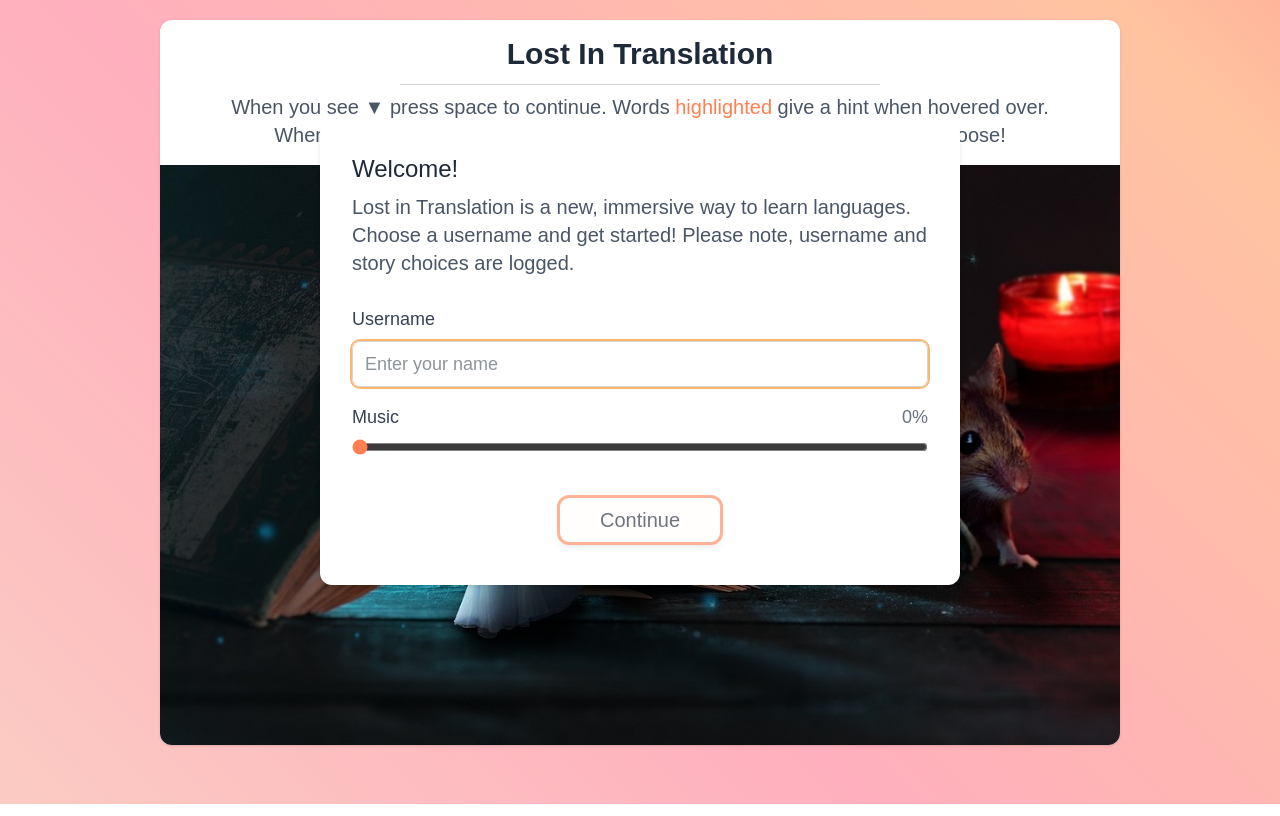
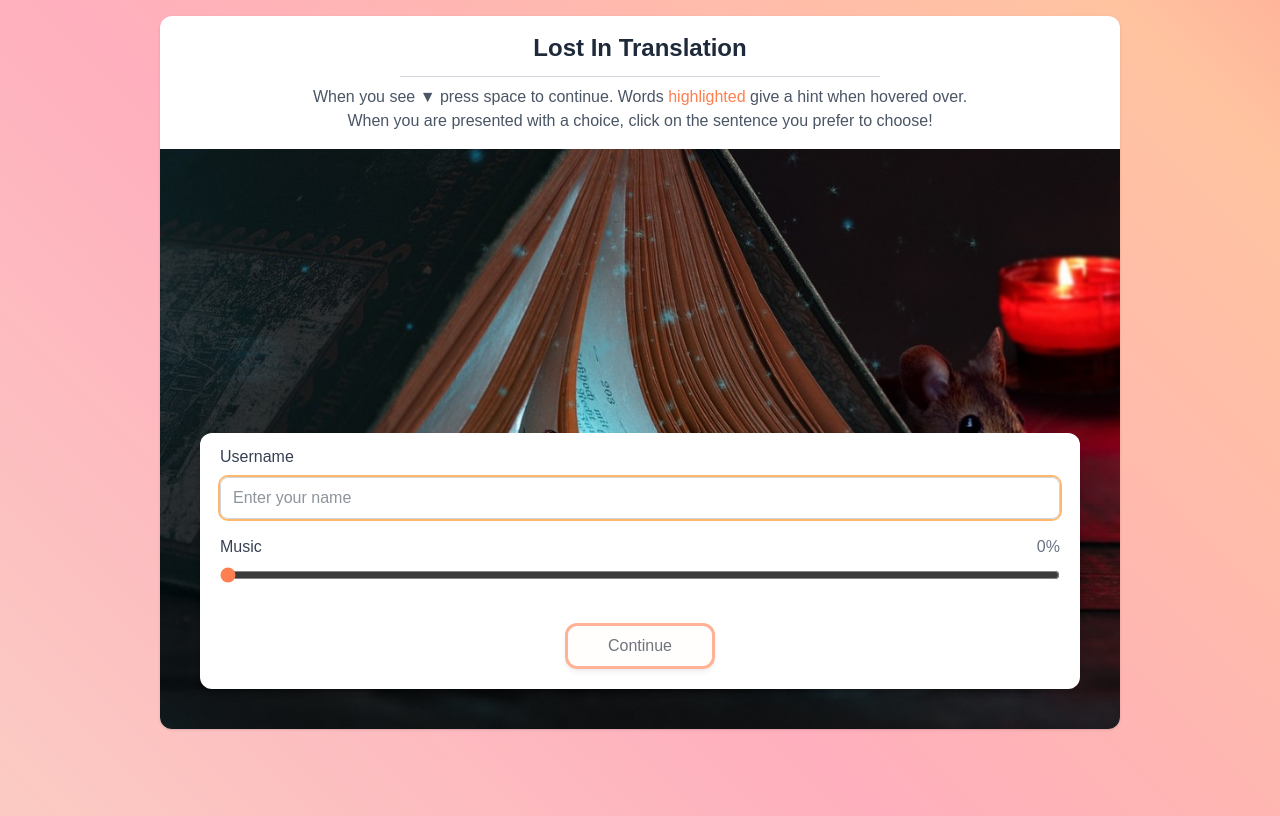
Before and after one commit to DominicBillingham/LostInTranslation, a React (Vite) app: page / in a window 1280 px wide. Built offline with nearby package versions, Linux system fonts and the light colour scheme; a web font is replaced by a local one.

Commit message:
Tidying up the scaling

```diff
--- a/src/InteractiveQuiz.tsx
+++ b/src/InteractiveQuiz.tsx
@@ -72,7 +72,7 @@ export default function InteractiveQuiz({quizRef, navigateToNode}) {
             {/* Primary question textbox moved further up */}
             <div
                 id="storyTextBox"
-                className="absolute bottom-[260px] left-[40px] right-[40px] bg-white/90 rounded-xl p-3 text-gray-800 h-[80px] shadow-md fade"
+                className="absolute bottom-[260px] left-[40px] right-[40px] bg-white/90 rounded-xl p-3 text-gray-800 text-sm sm:text-base md:text-lg h-[80px] shadow-md fade"
             >
 
                 <p className="fade" key={refreshAnimations}>
@@ -103,7 +103,7 @@ export default function InteractiveQuiz({quizRef, navigateToNode}) {
                             key={ans.answerText + i}
                             type="button"
                             disabled={!areOptionsEnabled}
-                            className="bg-orange-100/95 rounded-xl p-2 pl-3 text-gray-900 shadow-md hover:shadow-lg  border-[#FF7F50] border-3 text-left hover:cursor-pointer hover:bg-orange-200/95 fade "
+                            className="bg-orange-100/95 rounded-xl overflow-x-auto overflow-y-hidden whitespace-nowrap p-2 pl-3 text-gray-900 shadow-md hover:shadow-lg  border-[#FF7F50] border-3 text-left hover:cursor-pointer hover:bg-orange-200/95 fade text-sm sm:text-base md:text-lg"
                             onClick={() => ChooseAnswer(ans)}
                         >
                             {ans.answerText}
@@ -117,7 +117,7 @@ export default function InteractiveQuiz({quizRef, navigateToNode}) {
                 <div className="absolute left-[40px] right-[40px] bottom-[57px] z-10 flex justify-center">
                     <button
                         type="button"
-                        className="bg-orange-200/95 rounded-xl px-32 py-2 text-gray-900 shadow-md hover:shadow-lg border-[#FF7F50] border-3 text-center hover:cursor-pointer hover:bg-orange-300/95 fade"
+                        className="bg-orange-200/95 rounded-xl px-32 py-2 text-gray-900 text-sm sm:text-base md:text-lg shadow-md hover:shadow-lg border-[#FF7F50] border-3 text-center hover:cursor-pointer hover:bg-orange-300/95 fade"
                         onClick={Continue}
                     >
                         Continue
--- a/src/InteractiveStory.tsx
+++ b/src/InteractiveStory.tsx
@@ -120,7 +120,7 @@ export default function InteractiveStory({ sceneRef, navigateToNode }) {
         <>
             <div
                 id="storyTextBox"
-                className={`  absolute ${textBoxBottomClass} left-[40px] right-[40px] bg-white/90 rounded-xl p-3 text-gray-800 h-[80px] shadow-md fade2 transition-all duration-500 ease-out transform`}
+                className={`  absolute ${textBoxBottomClass} left-[40px] right-[40px] bg-white/90 rounded-xl p-3 text-gray-800 text-sm sm:text-base md:text-lg h-[80px] shadow-md fade2 transition-all duration-500 ease-out transform`}
             >
 
                 <p className="fade" key={refreshAnimations}>
@@ -142,7 +142,7 @@ export default function InteractiveStory({ sceneRef, navigateToNode }) {
                         <button
                             key={opt + i}
                             type="button"
-                            className="bg-orange-100/95 rounded-xl p-2 pl-3 text-gray-900 shadow-md hover:shadow-lg  border-[#FF7F50] border-3 text-left hover:cursor-pointer hover:bg-orange-200/95 fade "
+                            className="bg-orange-100/95 rounded-xl p-2 pl-3 text-gray-900 text-sm sm:text-base md:text-lg shadow-md hover:shadow-lg  border-[#FF7F50] border-3 text-left hover:cursor-pointer hover:bg-orange-200/95 fade "
                             onClick={() => MakeChoice(opt)}
                         >
                             {opt}
--- a/src/LostInTranslation.tsx
+++ b/src/LostInTranslation.tsx
@@ -1,6 +1,11 @@
 import {useEffect, useRef, useState} from "react";
 import InteractiveStory from "./InteractiveStory.tsx";
 import InteractiveQuiz from "./InteractiveQuiz.tsx";
+
+// send data to the spreadsheet whenever a choice is made
+// log the data
+// fix it for smaller screen sizes
+
 
 interface Scene {
     sceneName: string;
@@ -161,11 +166,11 @@ function LostInTranslation() {
         <>
             <div className="flex-1 story-column max-w-[calc(100vh*(6/5))] ">
                 <div className="bg-white rounded-xl shadow pt-4">
-                    <h1 className="text-3xl font-bold text-center pb-1 text-gray-800">
+                    <h1 className="text-2xl md:text-3xl font-bold text-center pb-1 text-gray-800">
                         Lost In Translation
                     </h1>
                     <div className="border-b border-gray-300 w-1/2 mx-auto  my-2"></div>
-                    <div className="text-center text-gray-600">
+                    <div className="text-center text-gray-600 text-sm sm:text-base">
                         <span>
                           When you see ▼ press space to continue. Words{' '}
                             <span className="text-coral custom-tooltip" data-tooltip="Just like this!">
@@ -176,7 +181,7 @@ function LostInTranslation() {
                         </span>
                     </div>
 
-                    <div id="storyContainer" className="relative mt-4 text-xl">
+                    <div id="storyContainer" className="relative mt-4 text-sm sm:text-base md:text-lg">
 
                         {imageHmtl}
 
--- a/src/OpeningMenu.tsx
+++ b/src/OpeningMenu.tsx
@@ -67,19 +67,19 @@ export default function Options() {
 
     return (
 
-        <div className="flex flex-col md:flex-row gap-4 p-4 main-container justify-center m-1 font-medium custom-font text-xl">
+        <div className="font-medium custom-font text-base">
 
             {gameStarted &&
                 <LostInTranslation/>
             }
 
             {!gameStarted &&
-                <div className="flex-1 story-column max-w-[calc(100vh*(6/5))]  ">
+                <div className="flex-1 story-column max-w-[calc(100vh*(6/5))] m-auto mt-[2vh] ">
                     <div className="bg-white rounded-xl shadow pt-4">
-                        <h1 className="text-3xl font-bold text-center pb-1 text-gray-800">
+                        <h1 className="text-2xl font-bold text-center pb-1 text-gray-800">
                             Lost In Translation
                         </h1>
-                        <div className="border-b border-gray-300 w-1/2 mx-auto  my-2"></div>
+                        <div className="border-b border-gray-300 w-1/2 mx-auto my-2"></div>
                         <div className="text-center text-gray-600">
                         <span>
                           When you see ▼ press space to continue. Words{' '}
@@ -91,7 +91,7 @@ export default function Options() {
                         </span>
                         </div>
 
-                        <div className="relative mt-4 text-xl h-[calc(100vh-220px)]">
+                        <div className="relative mt-4 h-[calc(100vh-220px)]">
                             {/* Background start image to mirror main game layout */}
                             <img
                                 src={`${import.meta.env.BASE_URL}start.jpg`}
@@ -101,61 +101,30 @@ export default function Options() {
 
                             {/* Overlay options card */}
                             <div
-                                className={`absolute inset-x-[160px] bottom-[160px] bg-white p-8 rounded-xl  text-gray-800 shadow-md z-10 text-1xl transition-all duration-500 ease-out transform ${isLeaving ? 'opacity-0 translate-y-6' : 'opacity-100 translate-y-0'}`}
+                                className={`absolute inset-x-[5vh] bottom-[5vh] bg-white p-3 px-5 rounded-xl  text-gray-800 shadow-md z-10 transition-all duration-500 ease-out transform ${isLeaving ? 'opacity-0 translate-y-6' : 'opacity-100 translate-y-0'}`}
                             >
 
-                                {/* Welcome */}
-                                <label className="flex flex-col gap-2 ">
-                                    <span className="text-2xl text-gray-800">Welcome!</span>
-                                    <span className="text-gray-600 text-md ">
-                                          Lost in Translation is a new, immersive way to learn languages. Choose a username and get started! Please note, username and story choices are logged.
-                                        </span>
-                                </label>
-
-                                <br/>
 
                                 <div className="flex flex-col gap-4">
                                     {/* Username */}
                                     <label className="flex flex-col gap-2">
-                                        <span className="text-lg text-gray-700">Username </span>
+                                        <span className=" text-gray-700">Username </span>
                                         <input
                                             type="text"
                                             value={username}
                                             onChange={(e) => setUsername(e.target.value)}
                                             placeholder="Enter your name"
                                             autoFocus
-                                            className="rounded-lg border border-gray-300 px-3 py-2 text-lg focus:outline-none focus:ring-2 focus:ring-orange-300"
+                                            className="rounded-lg border border-gray-300 px-3 py-2 focus:outline-none focus:ring-2 focus:ring-orange-300"
                                         />
                                     </label>
 
-                                    {/* Sound slider */}
-                                    {/*<label className="flex flex-col gap-2">*/}
-                                    {/*    <div className="flex items-center justify-between">*/}
-                                    {/*        <span className="text-lg text-gray-700">Sound</span>*/}
-                                    {/*        <span className="text-lg text-gray-500">{soundVolume}%</span>*/}
-                                    {/*    </div>*/}
-                                    {/*    <input*/}
-                                    {/*        type="range"*/}
-                                    {/*        min={0}*/}
-                                    {/*        max={100}*/}
-                                    {/*        step={1}*/}
-                                    {/*        value={soundVolume}*/}
-                                    {/*        onChange={(e) => {*/}
-                                    {/*            const v = Number(e.target.value);*/}
-                                    {/*            setSoundVolume(v);*/}
-                                    {/*            Sound.setSoundVolume(v);*/}
-                                    {/*        }}*/}
-                                    {/*        onMouseUp={() => { void Sound.playClick(); }}*/}
-                                    {/*        onTouchEnd={() => { void Sound.playClick(); }}*/}
-                                    {/*        className="w-full accent-[#FF7F50]"*/}
-                                    {/*    />*/}
-                                    {/*</label>*/}
 
                                     {/* Music slider */}
                                     <label className="flex flex-col gap-2">
                                         <div className="flex items-center justify-between">
-                                            <span className="text-lg text-gray-700">Music</span>
-                                            <span className="text-lg text-gray-500">{musicVolume}%</span>
+                                            <span className="text-gray-700">Music</span>
+                                            <span className=" text-gray-500">{musicVolume}%</span>
                                         </div>
                                         <input
                                             type="range"
```
